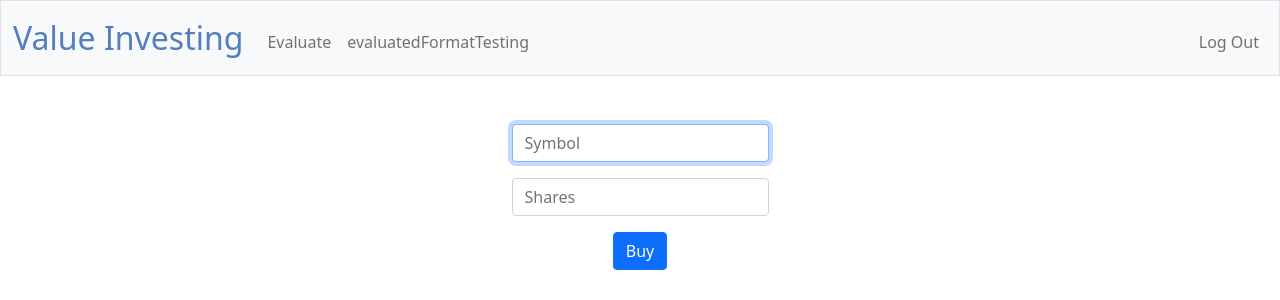
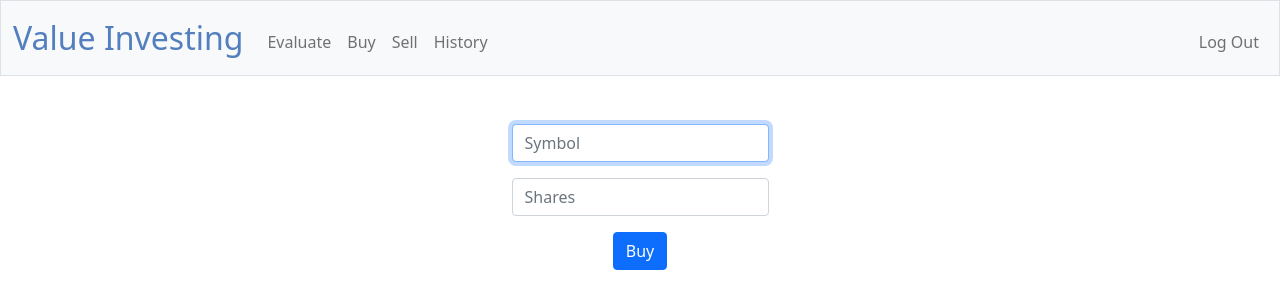
Before and after one commit to erwsmith/value_investing, a Flask app: page /buy in a window 1280 px wide. Shown: the top 300 px of the page. Run offline with Flask 2, Linux system fonts and the light colour scheme; a user stored in the database is signed in; some libraries are stand-ins or nearby versions.

Commit message:
add back in

```diff
--- a/templates/layout.html
+++ b/templates/layout.html
@@ -32,8 +32,9 @@
                     {% if session["user_id"] %}
                         <ul class="navbar-nav me-auto mt-2">
                             <li class="nav-item"><a class="nav-link" href="/evaluate">Evaluate</a></li>
-                            <!-- <li class="nav-item"><a class="nav-link" href="/historicalData">Data</a></li> -->
-                            <li class="nav-item"><a class="nav-link" href="/evaluatedFormatTesting">evaluatedFormatTesting</a></li>
+                            <li class="nav-item"><a class="nav-link" href="/buy">Buy</a></li>
+                            <li class="nav-item"><a class="nav-link" href="/sell">Sell</a></li>
+                            <li class="nav-item"><a class="nav-link" href="/history">History</a></li>
                         </ul>
                         <ul class="navbar-nav ms-auto mt-2">
                             <li class="nav-item"><a class="nav-link" href="/logout">Log Out</a></li>
```
